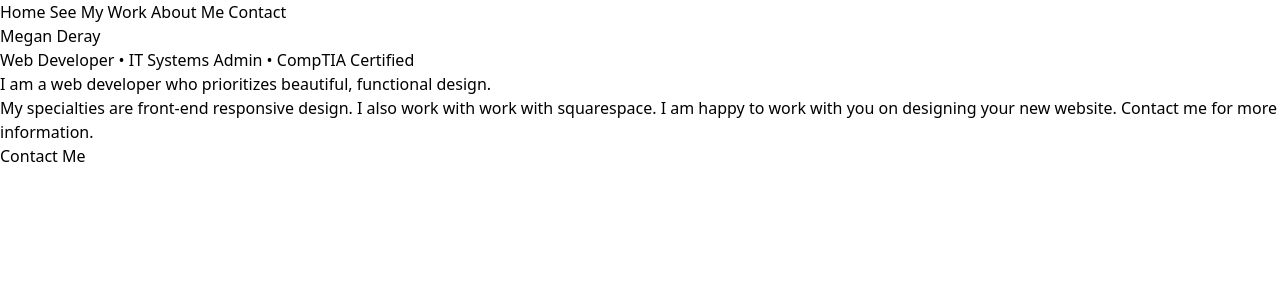
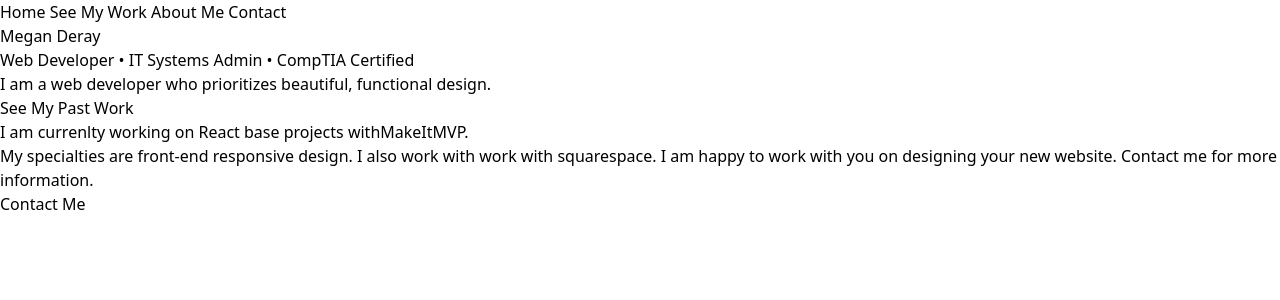
Before and after one commit to megrde93/MegansPortfolio, a React (Create React App) app: page / in a window 1280 px wide. Shown: the top 300 px of the page. Built offline with nearby package versions, Linux system fonts and the light colour scheme.

Commit message:
home page updates

```diff
--- a/src/components/HomePage.js
+++ b/src/components/HomePage.js
@@ -1,6 +1,7 @@
 import React from "react";
 import { Link } from "react-router-dom";
 import Contact from "./Contact";
+import PastWork from "./PastWork";
 
 const HomePage = () => {
   return (
@@ -10,7 +11,20 @@ const HomePage = () => {
       <h2>
         I am a web developer who prioritizes beautiful, functional design.
       </h2>
+      <Link to={PastWork}>
+        <button> See My Past Work</button>
+      </Link>
       <div>
+        <h2>
+          I am currenlty working on React base projects with
+          <a
+            target="_blank"
+            rel="noopener noreferrer"
+            href="https://www.linkedin.com/company/makeitmvp/"
+          >
+            MakeItMVP.
+          </a>
+        </h2>
         <h2>
           My specialties are front-end responsive design. I also work with work
           with squarespace. I am happy to work with you on designing your new
```
